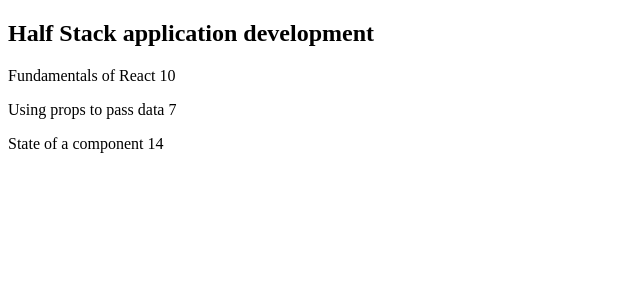
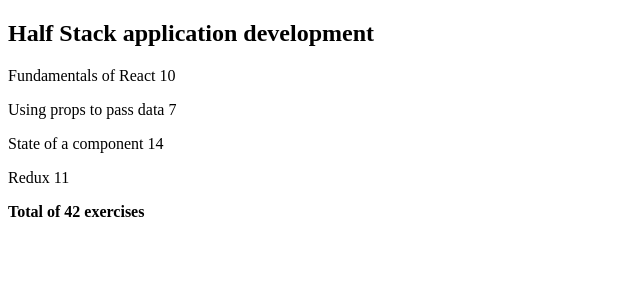
Before and after one commit to dudqlsBeans/helsinki_fullstack, a React (Vite) app in the folder main exercises/part2/: page / in a window 1280 px wide. Shown: the top 300 px of the page, without its empty margins (0-640 px from the left). Built offline with nearby package versions, Linux system fonts and the light colour scheme.

Commit message:
feat(App): Updated code for exercises 2.2 and 2.3

```diff
--- a/main exercises/part2/src/App.jsx
+++ b/main exercises/part2/src/App.jsx
@@ -13,11 +13,16 @@
 
 const Content = ({ parts }) => {
   console.log("Parts received in Content:", parts)
+  const total = parts.reduce((sum, part) => {
+    console.log('what is happening', sum, part)
+    return sum + part.exercises
+  }, 0)
   return (
     <div>
       {parts.map(part => (
         <Part key={part.id} part={part} />
       ))}
+      <p><strong>Total of {total} exercises</strong></p>
     </div>
   )
 }
@@ -50,6 +55,11 @@
         name: 'State of a component',
         exercises: 14,
         id: 3
+      },
+      {
+        name: 'Redux',
+        exercises: 11,
+        id: 4
       }
     ]
   }
```
